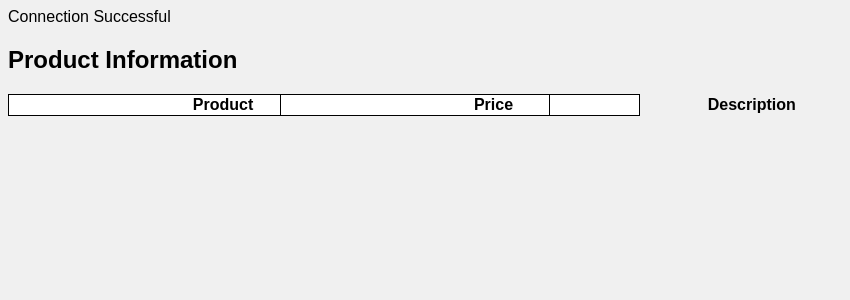
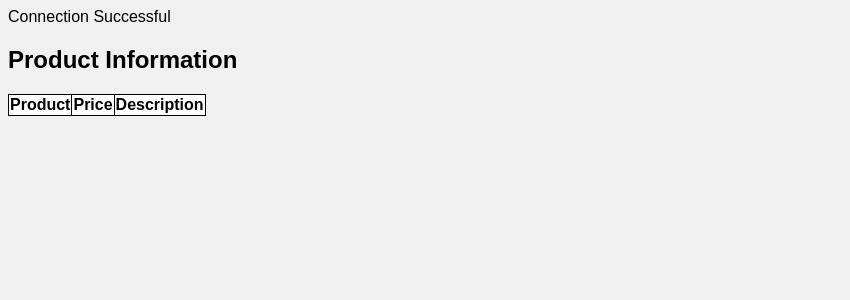
Before and after one commit to lykeenmorales/PHP_SQL_Activites, a PHP site: page /htdocs/PT5/Pages/productPage.php in a window 1280 px wide. Shown: the top 300 px of the page, without its empty margins (0-850 px from the left). Run offline with PHP 8.4, Linux system fonts and the light colour scheme; data that the repository does not hold is empty.

Commit message:
Product Css FIxing

```diff
--- a/htdocs/PT5/CSS_files/productTable.css
+++ b/htdocs/PT5/CSS_files/productTable.css
@@ -5,8 +5,8 @@ table, td, th {
     text-align: center;
 
     border: 1px solid #000;
+}
 
-    width: 50%;
-
-    padding-left: 25%;
+.Description {
+    padding-left: 25px !important;
 }
```
